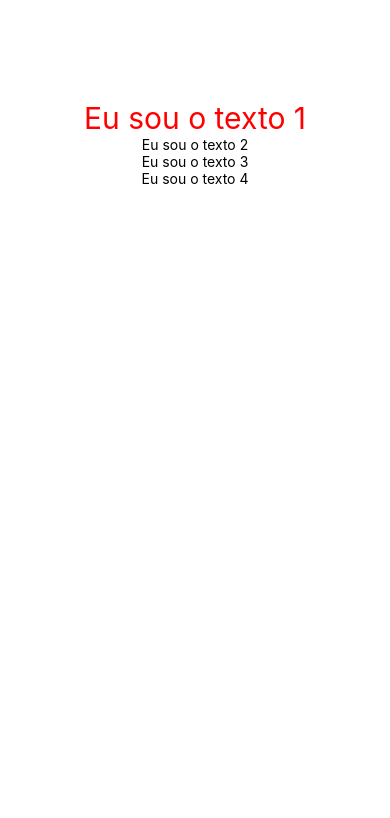
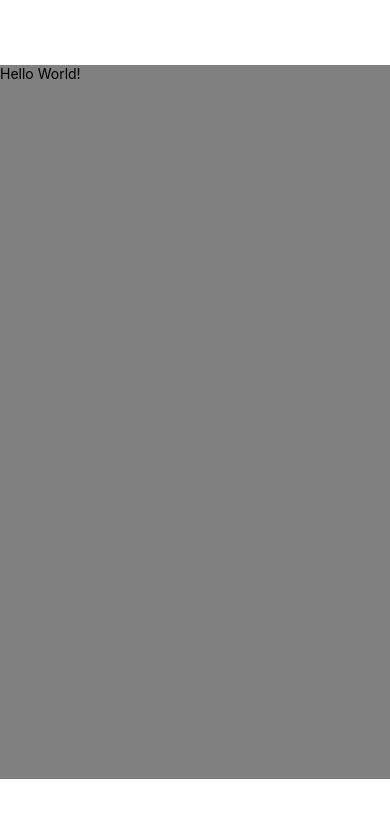
Before and after one commit to maclararose/React-Native-Basic, a React Native app in the folder My-App/: screen / in a window 390 px wide. Shown: the top 818 px of the page. Built offline with nearby package versions, Linux system fonts and the light colour scheme.

Commit message:
Changes on My-App

```diff
--- a/My-App/App.js
+++ b/My-App/App.js
@@ -1,14 +1,18 @@
 import React, { Component } from 'react';
-import { View, Text, StyleSheet } from 'react-native';
+import { View, Text} from 'react-native';
 
 class App extends Component{
   render(){
     return(
-      <View style={styles.container}>
-        <Text style={[styles.textOne, styles.aligmentText]}>Eu sou o texto 1</Text>
-        <Text style={styles.aligmentText}>Eu sou o texto 2</Text>
-        <Text style={styles.aligmentText}>Eu sou o texto 3</Text>
-        <Text style={styles.aligmentText}>Eu sou o texto 4</Text>
+      <View style={{flex: 1, backgroundColor: '#222'}}>
+
+        <View style={{height: 65, backgroundColor: '#FFF'}}></View>
+
+        <View style={{flex: 1, backgroundColor: 'grey'}}>
+          <Text>Hello World!</Text>
+        </View>
+
+        <View style={{height: 65, backgroundColor: '#FFF'}}></View>
 
       </View>
 
@@ -16,22 +20,5 @@ class App extends Component{
   }
 }
 
-const styles = StyleSheet.create({
-  container:{
-    marginTop: 100,
-
-  },
-
-  textOne:{
-    color: 'red',
-    fontSize: 30
-  },
-
-  aligmentText:{
-    textAlign: 'center'
-
-  }
-
-});
 
 export default App;
```
